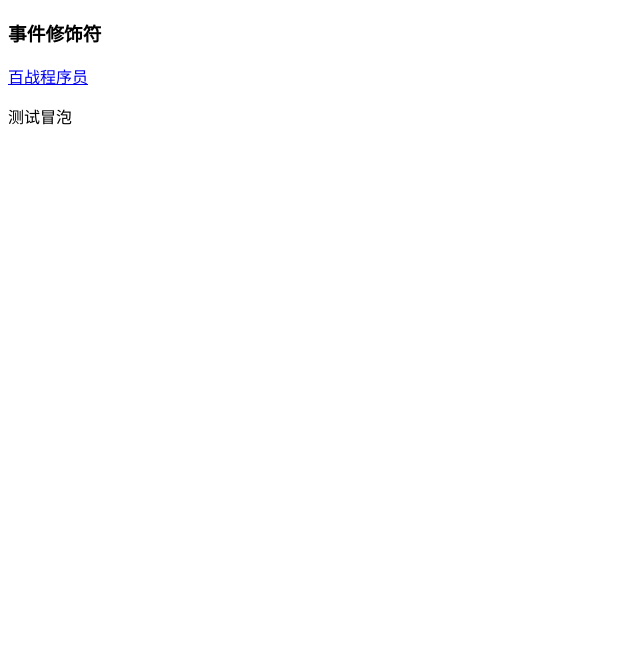
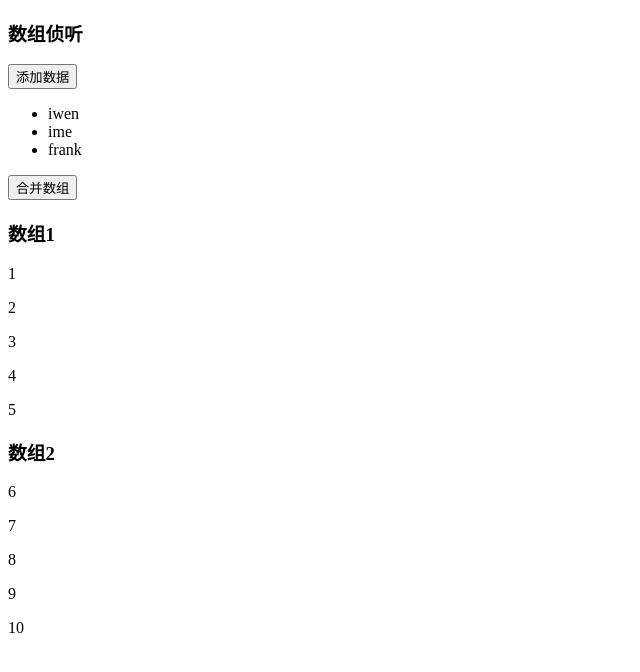
Before and after one commit to recursionBlack/vue3learn, a Vue app in the folder vue-project/: page / in a window 1280 px wide. Shown: the top 672 px of the page, without its empty margins (0-640 px from the left). Built offline with nearby package versions, Linux system fonts and the light colour scheme; the HTML template or start-up script is replaced by a standard one.

Commit message:
95，数组变化侦测

```diff
--- a/vue-project/src/App.vue
+++ b/vue-project/src/App.vue
@@ -8,7 +8,8 @@
   <EventDemo3 />
   <EventDemo4 />
   <EventDemo5 /> -->
-  <EventDemo6 />
+  <!-- <EventDemo6 /> -->
+  <ArrayList />
 </template>
 
 <script setup lang="ts">
@@ -21,5 +22,6 @@
 // import EventDemo3 from './components/EventDemo3.vue'
 // import EventDemo4 from './components/EventDemo4.vue'
 // import EventDemo5 from './components/EventDemo5.vue'
-import EventDemo6 from './components/EventDemo6.vue'
+// import EventDemo6 from './components/EventDemo6.vue'
+import ArrayList from './components/ArrayList.vue'
 </script>
--- /dev/null
+++ b/vue-project/src/components/ArrayList.vue
@@ -0,0 +1,35 @@
+<template>
+  <h3>数组侦听</h3>
+  <button @click="addListHandle">添加数据</button>
+  <ul>
+    <li v-for="(item, index) in names" :key="index">{{ item }}</li>
+  </ul>
+  <button @click="concatHandle">合并数组</button>
+  <h3>数组1</h3>
+  <p v-for="(item, index) in nums1" :key="index">{{ item }}</p>
+  <h3>数组2</h3>
+  <p v-for="(item, index) in nums2" :key="index">{{ item }}</p>
+</template>
+
+<script setup lang="ts">
+import { ref } from 'vue'
+
+const names = ref(['iwen', 'ime', 'frank'])
+const nums1 = ref([1, 2, 3, 4, 5])
+const nums2 = ref([6, 7, 8, 9, 10])
+
+const addListHandle = () => {
+  // 引起ui的自动变化
+  names.value.push('sakura')
+}
+
+const concatHandle = () => {
+  // 必须有这个赋值操作，才可以更新ui
+  nums1.value = nums1.value.concat(nums2.value)
+}
+
+// 数组变化，有两类方法：变更方法，和替换一个数组
+// 变更方法类方法，修改数组时，立马触发ui更新
+// 替换数组类方法，修改数组，ui仍然不会变化
+// 后者需要注意：filter，concat，slice
+</script>
```
